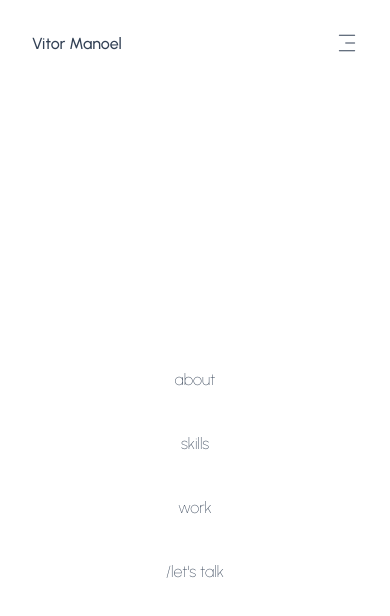
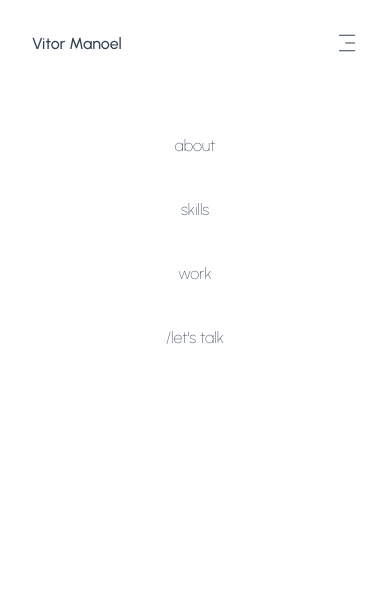
Before and after one commit to vitormnoel/portfolio, a Next.js app: page / in a window 390 px wide. Both pictures are taken after a click on the element 347 px from the left and 44 px from the top of the page. Shown: the top 616 px of the page. Built offline with nearby package versions, Linux system fonts and the light colour scheme.

Commit message:
navbar fixed

```diff
--- a/app/components/header/navbar.jsx
+++ b/app/components/header/navbar.jsx
@@ -44,10 +44,10 @@ function navBar() {
           <CiMenuFries size={22} className="cursor-pointer" />
           {navbar ? (
             <div className="overscroll-y-none overflow-y-hidden fixed right-0 lef-0 bg-white w-full h-screen">
-              <div className="flex flex-col justify-center items-center gap-2 h-full">
+              <div className="flex flex-col items-center pt-16 gap-2 h-full">
                 <Link
                   href="/about"
-                  className="hover:bg-green-100 w-full p-4"
+                  className="hover:bg-green-pastel w-full p-4"
                 >
                   about
                 </Link>
```
